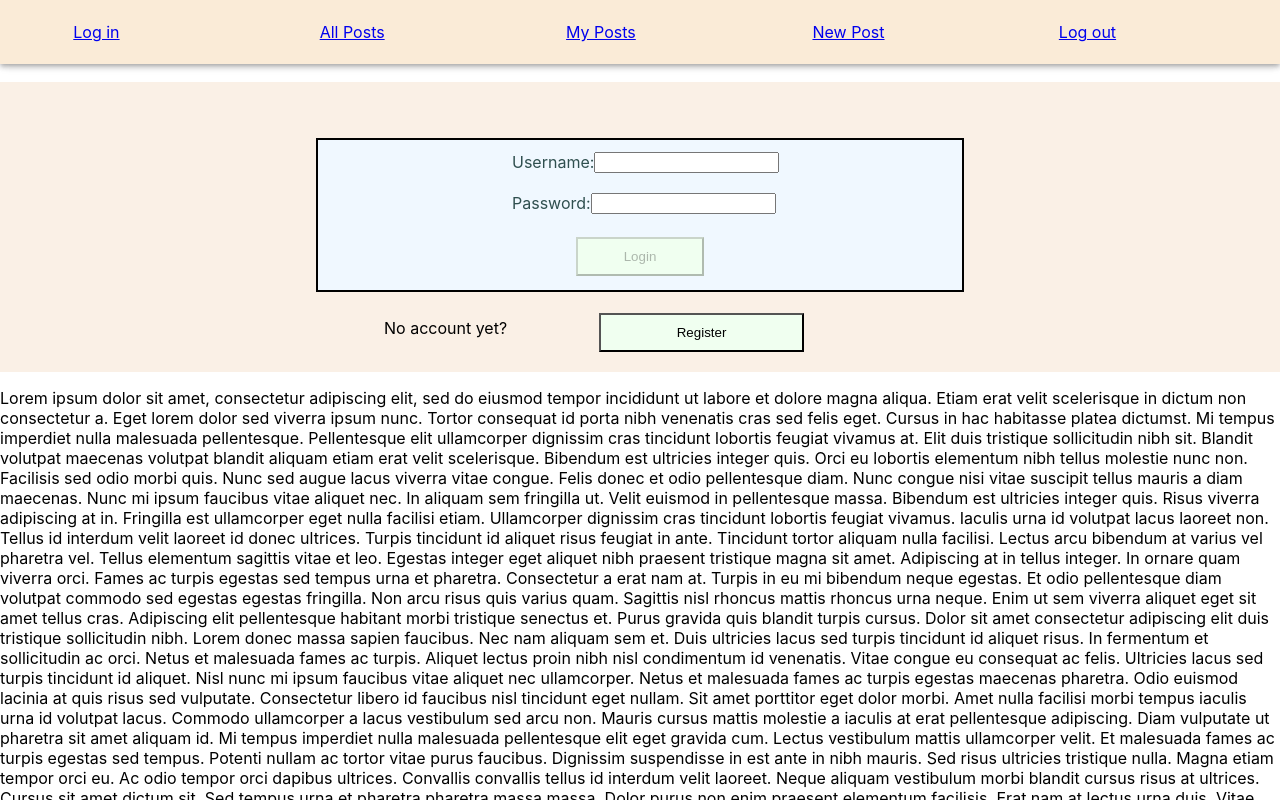
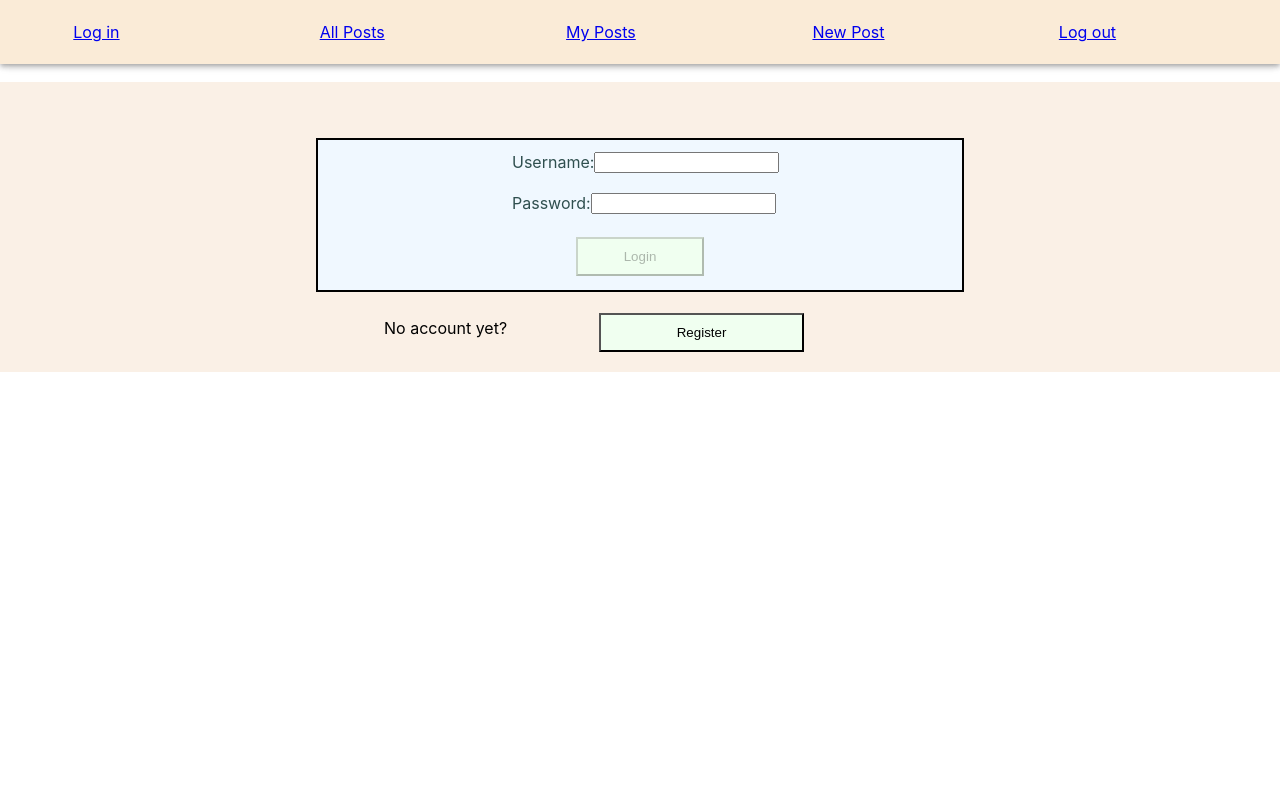
Before and after one commit to Build-Week-Ex-Pat-Journal/front-end, a React (Create React App) app in the folder ex-pat-journal/: page / in a window 1280 px wide. Shown: the top 800 px of the page. Built offline with nearby package versions, Linux system fonts and the light colour scheme.

Commit message:
trash this

```diff
--- a/ex-pat-journal/src/App.js
+++ b/ex-pat-journal/src/App.js
@@ -25,97 +25,6 @@ function App() {
           <PrivateRoute path="/new-post" component={NewPostForm} />
         </Switch>
       </Router>
-      <p>
-        Lorem ipsum dolor sit amet, consectetur adipiscing elit, sed do eiusmod
-        tempor incididunt ut labore et dolore magna aliqua. Etiam erat velit
-        scelerisque in dictum non consectetur a. Eget lorem dolor sed viverra
-        ipsum nunc. Tortor consequat id porta nibh venenatis cras sed felis
-        eget. Cursus in hac habitasse platea dictumst. Mi tempus imperdiet nulla
-        malesuada pellentesque. Pellentesque elit ullamcorper dignissim cras
-        tincidunt lobortis feugiat vivamus at. Elit duis tristique sollicitudin
-        nibh sit. Blandit volutpat maecenas volutpat blandit aliquam etiam erat
-        velit scelerisque. Bibendum est ultricies integer quis. Orci eu lobortis
-        elementum nibh tellus molestie nunc non. Facilisis sed odio morbi quis.
-        Nunc sed augue lacus viverra vitae congue. Felis donec et odio
-        pellentesque diam. Nunc congue nisi vitae suscipit tellus mauris a diam
-        maecenas. Nunc mi ipsum faucibus vitae aliquet nec. In aliquam sem
-        fringilla ut. Velit euismod in pellentesque massa. Bibendum est
-        ultricies integer quis. Risus viverra adipiscing at in. Fringilla est
-        ullamcorper eget nulla facilisi etiam. Ullamcorper dignissim cras
-        tincidunt lobortis feugiat vivamus. Iaculis urna id volutpat lacus
-        laoreet non. Tellus id interdum velit laoreet id donec ultrices. Turpis
-        tincidunt id aliquet risus feugiat in ante. Tincidunt tortor aliquam
-        nulla facilisi. Lectus arcu bibendum at varius vel pharetra vel. Tellus
-        elementum sagittis vitae et leo. Egestas integer eget aliquet nibh
-        praesent tristique magna sit amet. Adipiscing at in tellus integer. In
-        ornare quam viverra orci. Fames ac turpis egestas sed tempus urna et
-        pharetra. Consectetur a erat nam at. Turpis in eu mi bibendum neque
-        egestas. Et odio pellentesque diam volutpat commodo sed egestas egestas
-        fringilla. Non arcu risus quis varius quam. Sagittis nisl rhoncus mattis
-        rhoncus urna neque. Enim ut sem viverra aliquet eget sit amet tellus
-        cras. Adipiscing elit pellentesque habitant morbi tristique senectus et.
-        Purus gravida quis blandit turpis cursus. Dolor sit amet consectetur
-        adipiscing elit duis tristique sollicitudin nibh. Lorem donec massa
-        sapien faucibus. Nec nam aliquam sem et. Duis ultricies lacus sed turpis
-        tincidunt id aliquet risus. In fermentum et sollicitudin ac orci. Netus
-        et malesuada fames ac turpis. Aliquet lectus proin nibh nisl condimentum
-        id venenatis. Vitae congue eu consequat ac felis. Ultricies lacus sed
-        turpis tincidunt id aliquet. Nisl nunc mi ipsum faucibus vitae aliquet
-        nec ullamcorper. Netus et malesuada fames ac turpis egestas maecenas
-        pharetra. Odio euismod lacinia at quis risus sed vulputate. Consectetur
-        libero id faucibus nisl tincidunt eget nullam. Sit amet porttitor eget
-        dolor morbi. Amet nulla facilisi morbi tempus iaculis urna id volutpat
-        lacus. Commodo ullamcorper a lacus vestibulum sed arcu non. Mauris
-        cursus mattis molestie a iaculis at erat pellentesque adipiscing. Diam
-        vulputate ut pharetra sit amet aliquam id. Mi tempus imperdiet nulla
-        malesuada pellentesque elit eget gravida cum. Lectus vestibulum mattis
-        ullamcorper velit. Et malesuada fames ac turpis egestas sed tempus.
-        Potenti nullam ac tortor vitae purus faucibus. Dignissim suspendisse in
-        est ante in nibh mauris. Sed risus ultricies tristique nulla. Magna
-        etiam tempor orci eu. Ac odio tempor orci dapibus ultrices. Convallis
-        convallis tellus id interdum velit laoreet. Neque aliquam vestibulum
-        morbi blandit cursus risus at ultrices. Cursus sit amet dictum sit. Sed
-        tempus urna et pharetra pharetra massa massa. Dolor purus non enim
-        praesent elementum facilisis. Erat nam at lectus urna duis. Vitae purus
-        faucibus ornare suspendisse sed nisi lacus. Nulla facilisi nullam
-        vehicula ipsum a arcu cursus vitae. Sem viverra aliquet eget sit amet
-        tellus. Metus vulputate eu scelerisque felis imperdiet. Eu facilisis sed
-        odio morbi quis commodo odio aenean sed. Non pulvinar neque laoreet
-        suspendisse interdum consectetur libero id faucibus. Scelerisque in
-        dictum non consectetur a erat. Pharetra pharetra massa massa ultricies.
-        Turpis massa tincidunt dui ut ornare lectus sit amet est. In iaculis
-        nunc sed augue lacus viverra vitae congue eu. Libero volutpat sed cras
-        ornare arcu dui vivamus. Faucibus in ornare quam viverra orci sagittis
-        eu. Integer enim neque volutpat ac tincidunt. Aliquet eget sit amet
-        tellus cras adipiscing enim eu turpis. Nunc mattis enim ut tellus
-        elementum sagittis vitae et. Lacinia quis vel eros donec. Id volutpat
-        lacus laoreet non curabitur. Maecenas accumsan lacus vel facilisis
-        volutpat. Convallis convallis tellus id interdum velit laoreet. Sit amet
-        mauris commodo quis imperdiet massa. Bibendum ut tristique et egestas
-        quis ipsum suspendisse ultrices. Ultrices gravida dictum fusce ut
-        placerat orci nulla pellentesque. Proin sed libero enim sed. Sit amet
-        porttitor eget dolor morbi non arcu risus. Quis ipsum suspendisse
-        ultrices gravida dictum fusce ut placerat orci. Rhoncus mattis rhoncus
-        urna neque viverra justo. Fermentum et sollicitudin ac orci phasellus.
-        Neque laoreet suspendisse interdum consectetur. Nisl rhoncus mattis
-        rhoncus urna neque viverra justo nec. Cursus risus at ultrices mi tempus
-        imperdiet. Nulla pellentesque dignissim enim sit amet venenatis urna.
-        Phasellus vestibulum lorem sed risus. In hendrerit gravida rutrum
-        quisque non tellus. Faucibus pulvinar elementum integer enim. A lacus
-        vestibulum sed arcu non odio euismod. Eget lorem dolor sed viverra ipsum
-        nunc aliquet bibendum enim. Integer feugiat scelerisque varius morbi.
-        Leo a diam sollicitudin tempor id eu. Cursus euismod quis viverra nibh
-        cras pulvinar mattis. Commodo nulla facilisi nullam vehicula ipsum a
-        arcu. Ipsum consequat nisl vel pretium lectus. At elementum eu facilisis
-        sed odio morbi quis commodo odio. Auctor augue mauris augue neque
-        gravida. Et pharetra pharetra massa massa ultricies mi quis. Augue ut
-        lectus arcu bibendum at varius. Viverra justo nec ultrices dui sapien
-        eget mi. Turpis egestas sed tempus urna et pharetra. Ullamcorper eget
-        nulla facilisi etiam dignissim diam quis enim lobortis. Ullamcorper
-        velit sed ullamcorper morbi tincidunt ornare massa eget. Ligula
-        ullamcorper malesuada proin libero. Mauris a diam maecenas sed enim ut
-        sem viverra aliquet.
-      </p>
     </div>
   );
 }
```
Also changed, not shown: 1 other file (tests, documents, lock files or other folders).
